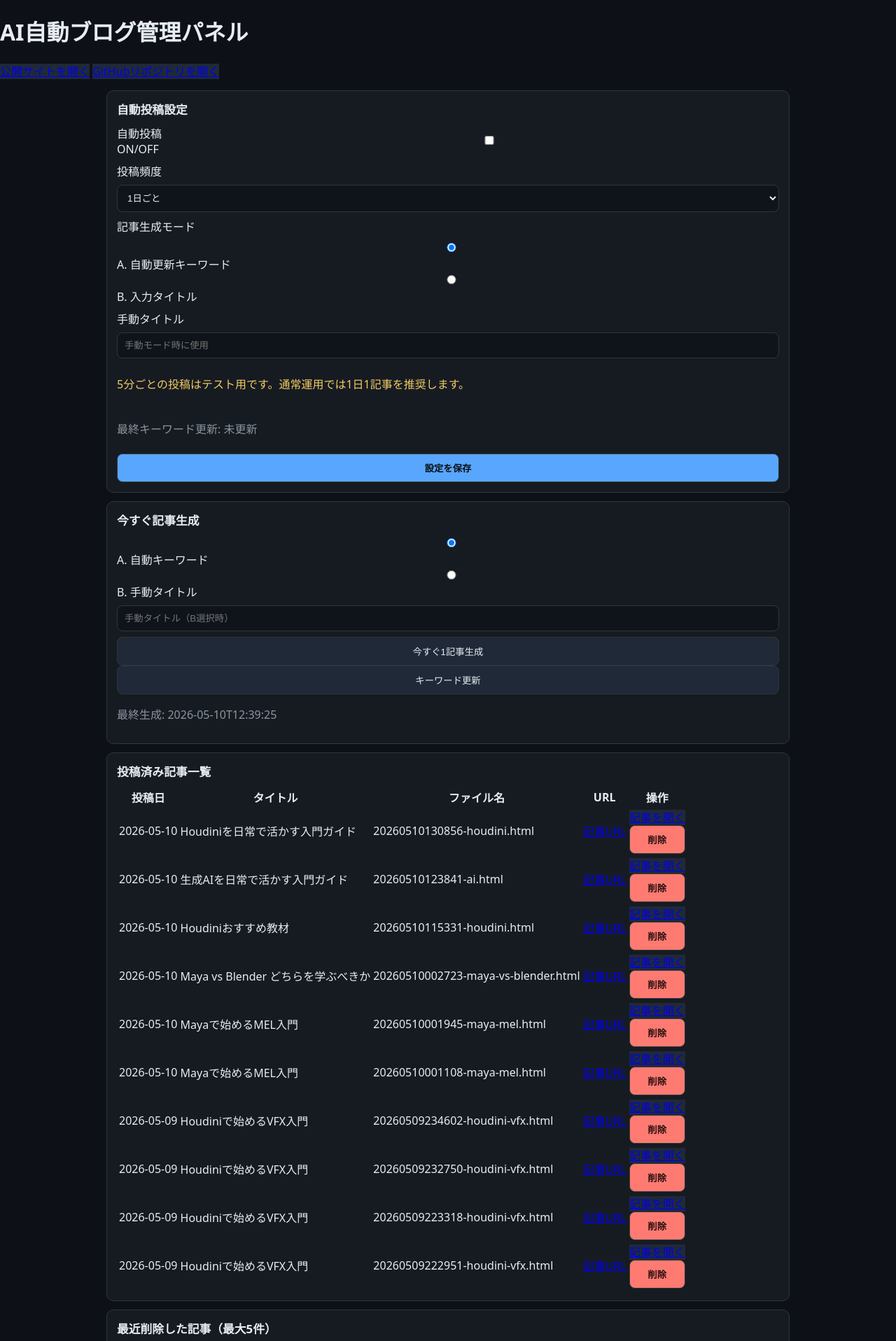
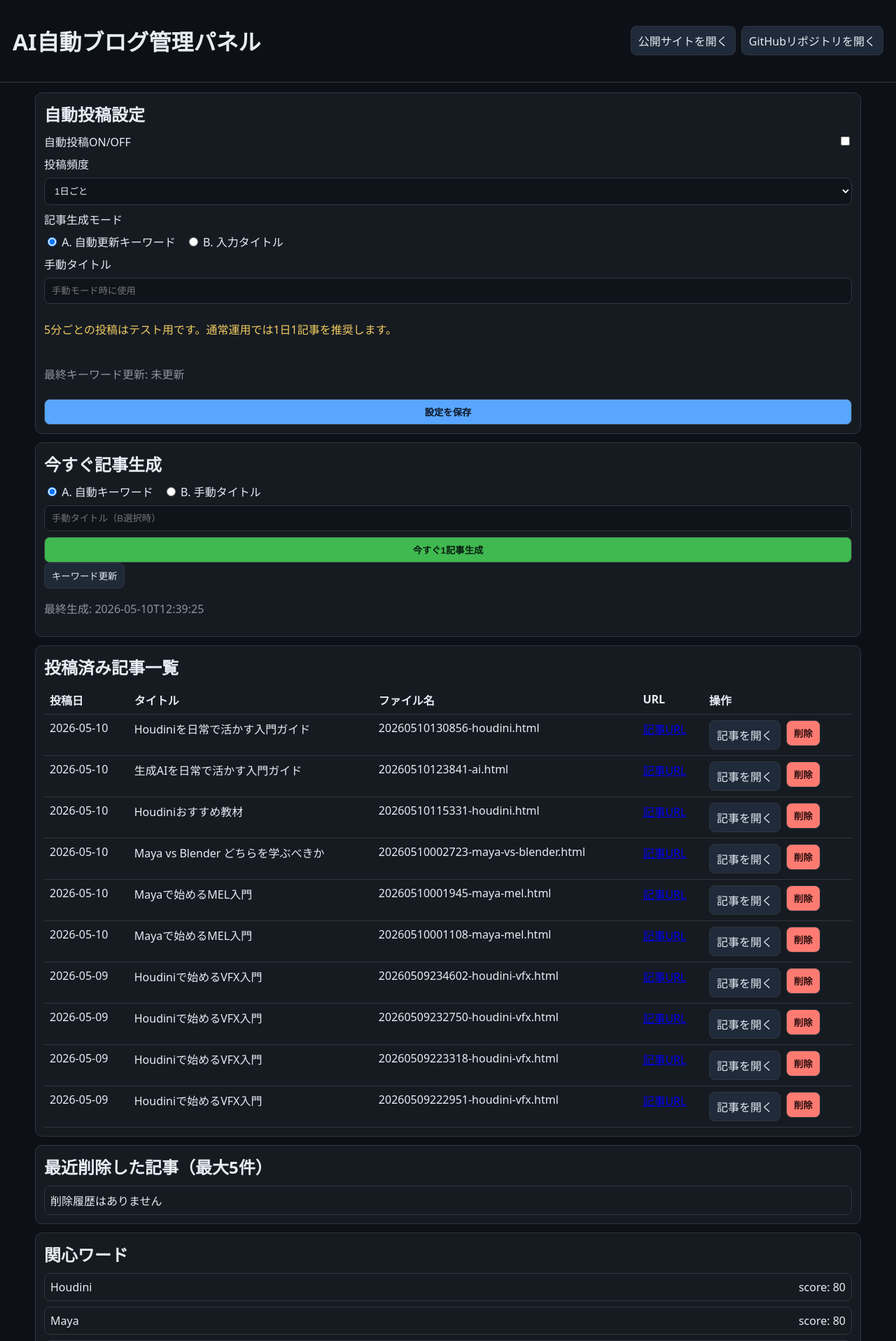
Before and after one commit to Bombcat2525-aaa/Bombcat2525-aaa.github.io, a Flask app: page / in a window 1280 px wide. Shown: the top 1916 px of the page at 70% size. Run offline with Flask 3, Linux system fonts and the light colour scheme.

Commit message:
Refactor CSS variables and styles for consistency

```diff
--- a/static/style.css
+++ b/static/style.css
@@ -1,42 +1,36 @@
 :root{
-  --bg:#0d1117;
-  --card:#161b22;
-  --text:#e6edf3;
-  --muted:#8b949e;
-  --line:#30363d;
-  --primary:#58a6ff;
-  --danger:#ff7b72;
-  --ok:#3fb950;
+  --bg:#0d1117; --card:#161b22; --text:#e6edf3; --muted:#8b949e; --line:#30363d;
+  --primary:#58a6ff; --danger:#ff7b72; --success:#3fb950;
 }
 *{box-sizing:border-box}
 body{margin:0;background:var(--bg);color:var(--text);font-family:system-ui,sans-serif}
-.header{padding:16px 20px;border-bottom:1px solid var(--line);background:#0b0f14}
-.header h1{margin:0 0 6px;font-size:1.25rem}
-.header p{margin:0;color:var(--muted)}
-.container{max-width:1000px;margin:16px auto;padding:0 12px;display:grid;gap:12px}
-.card{background:var(--card);border:1px solid var(--line);border-radius:10px;padding:14px}
-h2{margin:0 0 10px;font-size:1.05rem}
-input,select,textarea,button{
-  width:100%;padding:10px;border:1px solid var(--line);border-radius:8px;
-  background:#0f141b;color:var(--text)
-}
-textarea{min-height:90px}
-.btn{cursor:pointer;background:#1f2937}
-.btn.primary{background:var(--primary);color:#081018;font-weight:700}
+.topbar{padding:14px 18px;border-bottom:1px solid var(--line);display:flex;justify-content:space-between;align-items:center;gap:8px;flex-wrap:wrap}
+.top-buttons{display:flex;gap:8px;flex-wrap:wrap}
+.container{max-width:1200px;margin:14px auto;padding:0 10px;display:grid;gap:12px}
+.card{background:var(--card);border:1px solid var(--line);border-radius:10px;padding:12px}
+h2{margin:0 0 10px}
+.grid{display:grid;gap:8px}
+.row{display:flex;justify-content:space-between;align-items:center}
+.radio-group{display:flex;gap:14px;flex-wrap:wrap}
+input,select,button,textarea{padding:10px;border:1px solid var(--line);border-radius:8px;background:#0f141b;color:var(--text)}
+button{cursor:pointer}
+.btn{display:inline-block;text-decoration:none;padding:8px 10px;border-radius:8px;border:1px solid var(--line);background:#202938;color:var(--text)}
+.btn.primary{background:var(--primary);color:#0b1420;font-weight:700}
 .btn.danger{background:var(--danger);color:#2a0f0f;font-weight:700}
-.btn.small{width:auto;padding:6px 10px}
-.row{display:flex;align-items:center;justify-content:space-between;gap:10px}
-.inline{display:grid;grid-template-columns:1fr 120px 90px;gap:8px}
-.grid{display:grid;gap:8px}
-.list{list-style:none;padding:0;margin:10px 0 0;display:grid;gap:8px}
-.list li{display:flex;justify-content:space-between;gap:8px;align-items:center;border:1px solid var(--line);padding:8px;border-radius:8px}
-.logs{display:grid;gap:8px;max-height:340px;overflow:auto}
-.log{border:1px solid var(--line);border-radius:8px;padding:8px}
+.btn.success{background:var(--success);color:#091d10;font-weight:700}
+.btn.link{background:#1f2a3a}
+.table-wrap{overflow:auto}
+table{width:100%;border-collapse:collapse}
+th,td{border-bottom:1px solid var(--line);padding:8px;text-align:left;vertical-align:top}
+.ops{display:flex;gap:8px;flex-wrap:wrap}
+.list{list-style:none;margin:0;padding:0;display:grid;gap:8px}
+.list li{border:1px solid var(--line);border-radius:8px;padding:8px;display:flex;justify-content:space-between;align-items:center;gap:8px}
+.logs{display:grid;gap:8px;max-height:360px;overflow:auto}
+.log{border:1px solid var(--line);padding:8px;border-radius:8px}
+pre{white-space:pre-wrap;color:#ffb3b3}
+.alert{padding:8px;border-radius:8px;margin:6px 0}
+.alert.success{background:rgba(63,185,80,.15);border:1px solid var(--success)}
+.alert.error{background:rgba(255,123,114,.15);border:1px solid var(--danger)}
+.warn{color:#f2cc60}
 .muted{color:var(--muted)}
-.warn{color:#f2cc60}
-.alert{padding:8px;border-radius:8px;margin-bottom:8px}
-.alert.success{border:1px solid var(--ok);background:rgba(63,185,80,.12)}
-.alert.error{border:1px solid var(--danger);background:rgba(255,123,114,.12)}
-@media (max-width: 720px){
-  .inline{grid-template-columns:1fr}
-}
+@media (max-width:700px){ .ops{flex-direction:column;align-items:flex-start} }
```
